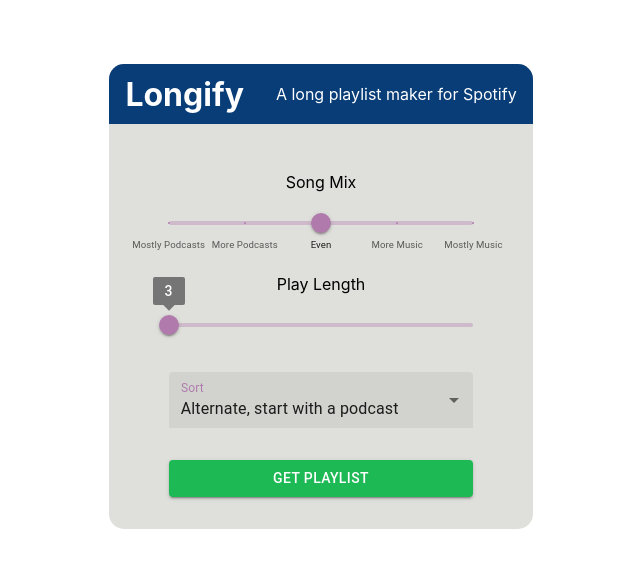
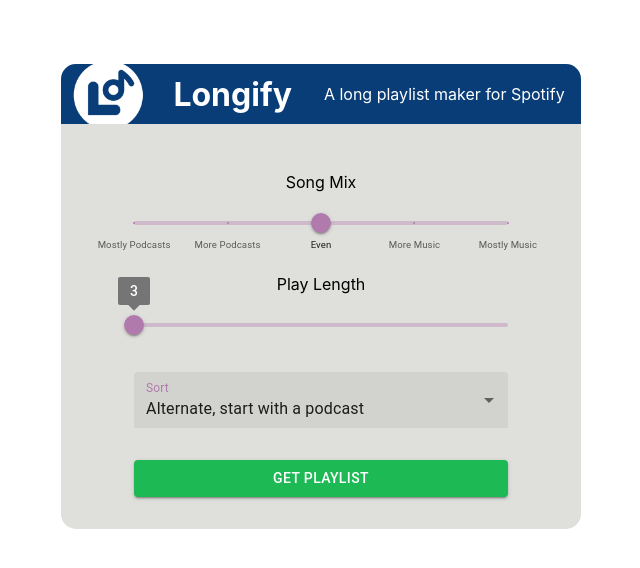
Before and after one commit to StevieC7/longify, a React (Create React App) app: page /make in a window 1280 px wide. Shown: the top 568 px of the page, without its empty margins (319-959 px from the left). Built offline with nearby package versions, Linux system fonts and the light colour scheme.

Commit message:
Add logo and some styling for header

```diff
--- a/src/App.css
+++ b/src/App.css
@@ -65,12 +65,17 @@ header {
   justify-content: space-between;
   align-items: center;
   color: white;
+  overflow: hidden;
 }
 
 .header-inner * {
   margin: 1rem;
 }
-
+.logo {
+  margin: 0.5rem;
+  max-width: 80px;
+  height: auto;
+}
 .configuration-wrapper {
   display: flex;
   flex-direction: column;
--- a/src/components/Header.jsx
+++ b/src/components/Header.jsx
@@ -2,6 +2,7 @@ export default function Header(props) {
     return(
         <header>
             <div className="header-inner">
+                <img src={`${process.env.PUBLIC_URL}/longify512.png`} className="logo" alt="logo"></img>
                 <h1>Longify</h1>
                 <p>A long playlist maker for Spotify</p>
             </div>
```
